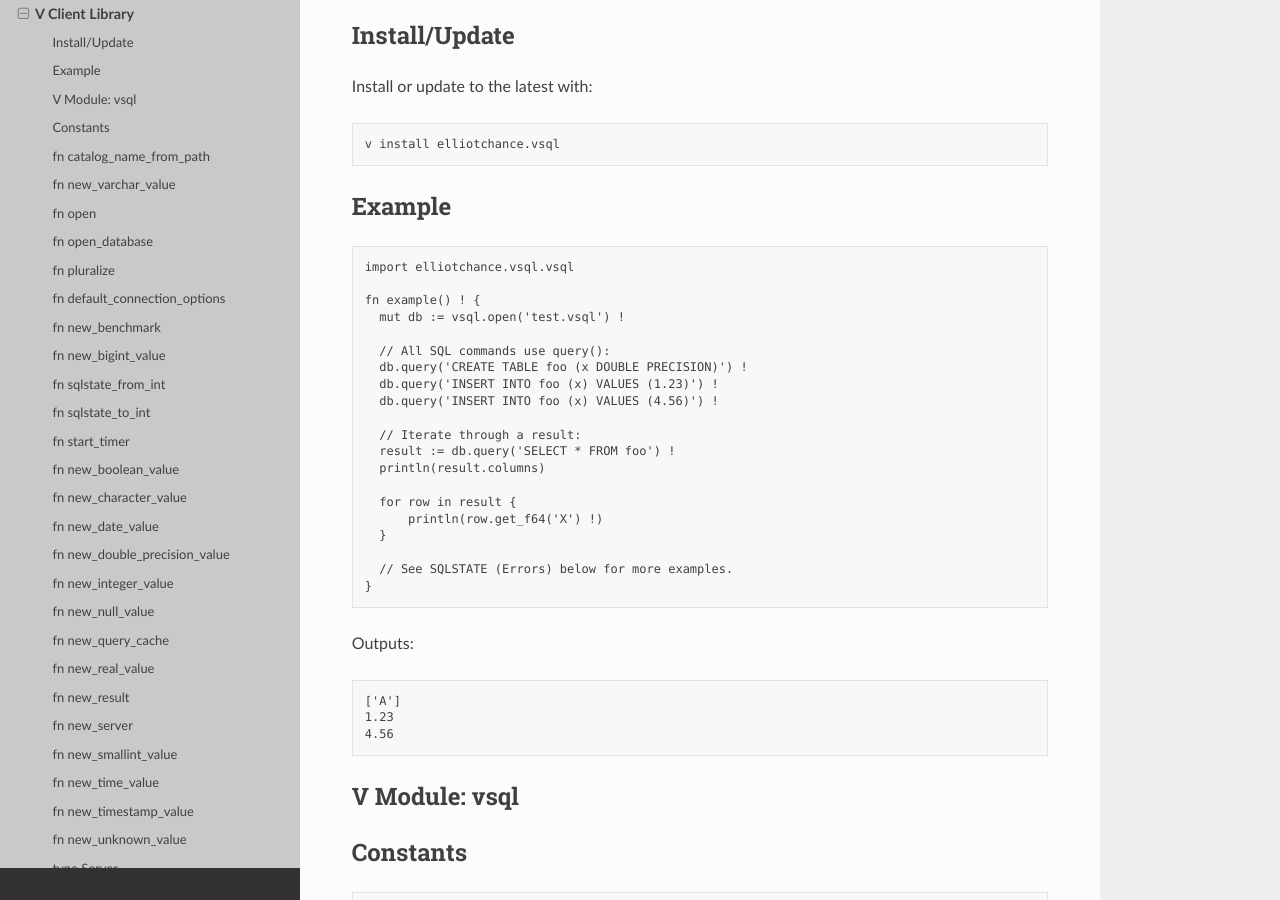
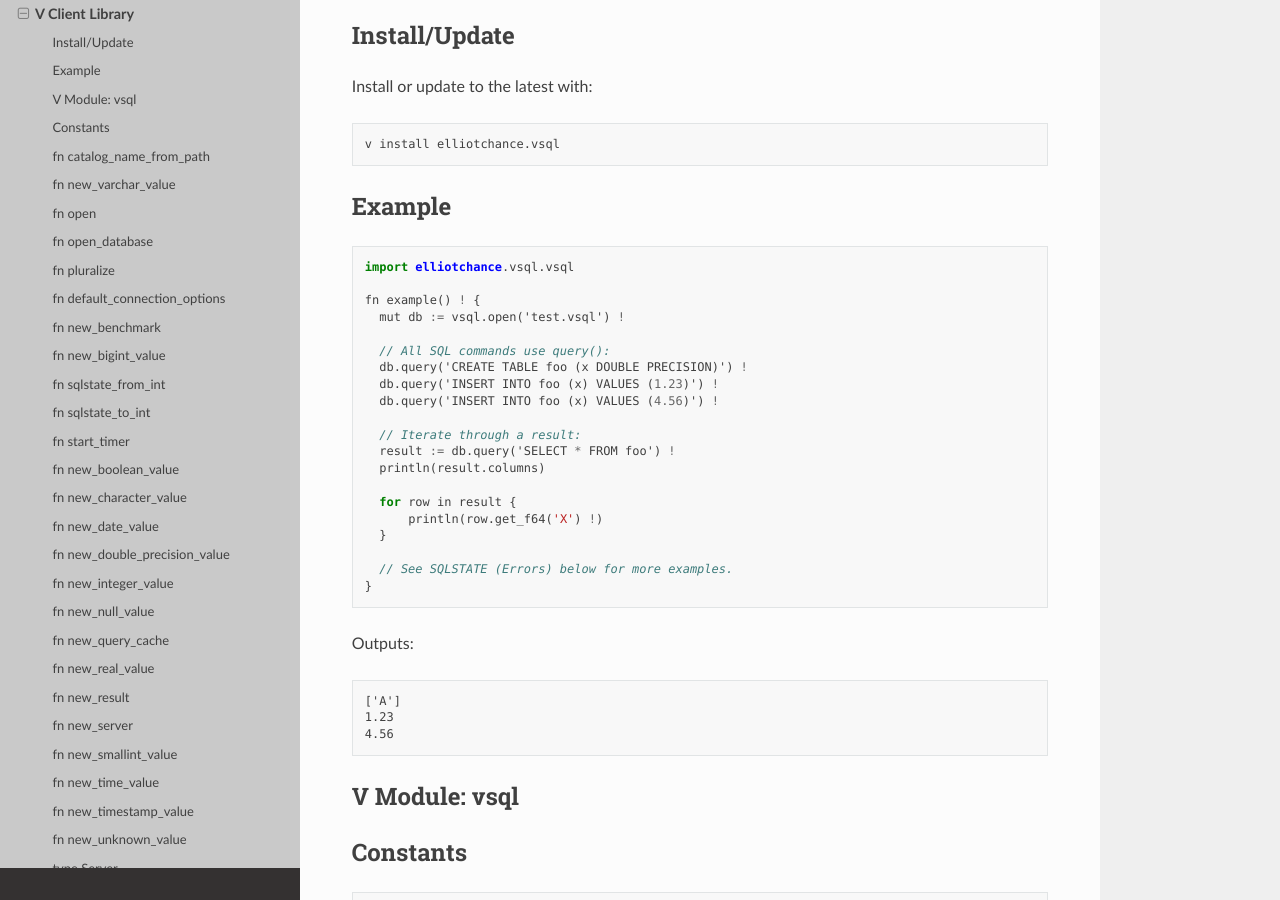
Before and after one commit to elliotchance/vsql, a Sphinx documentation site: the page built from docs/v-client-library.rst, in a window 1280 px wide and 900 px high, scrolled down 1425 px. Built offline with Sphinx 7.4.7 and the Read the Docs theme 2.0.0, drawn with Linux system fonts in a browser that asks for light colours.

```diff
--- a/docs/v-client-library-docs.rst
+++ b/docs/v-client-library-docs.rst
@@ -1,3 +1,5 @@
+.. This file is generated by scripts/generate-v-client-library-docs.vsh
+
 V Module: vsql
 --------------
 
--- a/docs/v-client-library.rst
+++ b/docs/v-client-library.rst
@@ -15,7 +15,7 @@ Install or update to the latest with:
 Example
 -------
 
-.. code-block:: text
+.. code-block:: v
 
    import elliotchance.vsql.vsql
 
```
Also changed, not shown: 1 other file.
